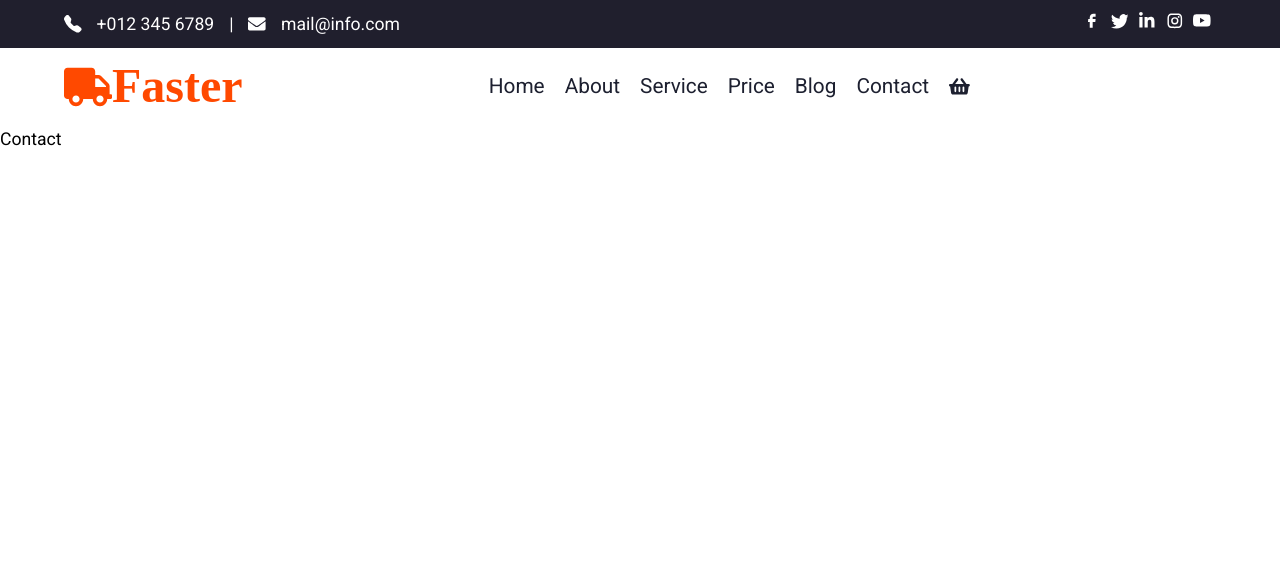
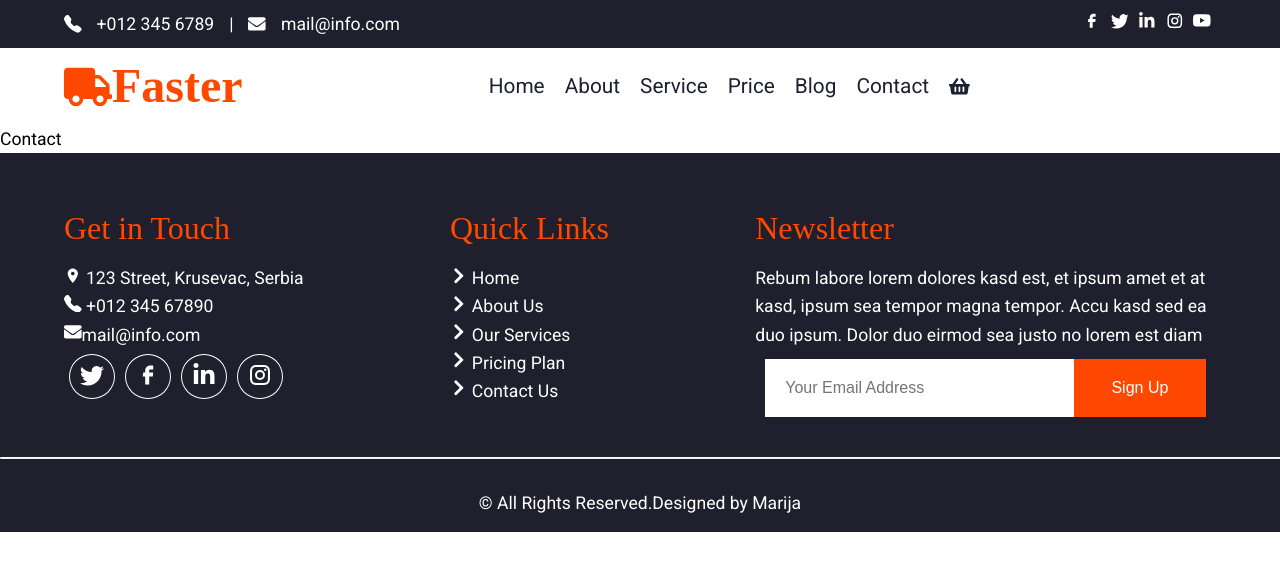
Before and after one commit to marijadragicevic/Truck-trace-web-page, a React (Create React App) app: page /contact in a window 1280 px wide. Shown: the top 570 px of the page. Built offline with nearby package versions, Linux system fonts and the light colour scheme; a web font is replaced by a local one.

Commit message:
5.commit/add footer section and style

```diff
--- a/src/App.css
+++ b/src/App.css
@@ -189,6 +189,76 @@ header article input[type="submit"]:hover{
 
 
 
+/* FOOTER */
+footer{
+  padding: var(--padding);
+  background-color: var(--darkViolet);
+  color: var(--white);
+  padding-bottom: 15px;
+}
+footer .row{
+  display: flex;
+  justify-content: space-between;
+  align-items: flex-start;
+  flex-wrap: wrap;
+  /* border-bottom: 1px solid var(--white); */
+}
+footer hr{
+  border-top:0.3px solid var(--white);
+  margin: 30px auto;
+}
+footer .container p:last-child{
+  text-align: center;
+}
+
+footer .row article:last-child{
+  flex: 0 0 40%;
+}
+footer article form{
+  margin: 10px;
+}
+footer article form input{
+  border: none;
+  outline: none;
+  padding: 20px;
+  font-size: 1rem;
+  width: 70%;
+}
+footer article form input:last-child{
+  width: 30%;
+}
+footer article form input[type="submit"] {
+  background-color: var(--orange);
+  color: var(--white);
+}
+footer article form input[type="submit"]:hover{
+  background-color: var(--darkOrange);
+  cursor: pointer;
+}
+
+footer .row article h3{
+  color: var(--orange);
+  font-weight: 300;
+  font-size: 2rem;
+  margin-bottom: 10px;
+}
+footer .row article span{
+  display: flex;
+  justify-content: flex-start;
+  align-items: center;
+}
+footer .row article span i{
+  font-size: 1.5rem;
+  border: 1px solid var(--white);
+  padding: 5px 10px 0px;
+  border-radius: 50%;
+  margin:5px;
+}
+footer .row article span i:hover{
+  cursor: pointer;
+  background-color: var(--white);
+  color: var(--darkViolet);
+}
 
 
 
@@ -198,6 +268,7 @@ header article input[type="submit"]:hover{
 
 
 /* RESPONSIVE */
+/* ////////////////////////////////////////// */
 @media(max-width:768px){
   nav .upper .container {
     justify-content: center;
@@ -207,7 +278,6 @@ header article input[type="submit"]:hover{
   }
 
   /* navbar */
-
   nav .navbar{
     justify-content: space-between;
   }
@@ -217,6 +287,11 @@ header article input[type="submit"]:hover{
   }
   nav .navbar .dropDown {
     display: block;
+  }
+
+  /* Footer */
+  footer .row article:last-child,  footer .row article{
+    flex: 0 0 100%;
   }
 }
 
--- a/src/App.js
+++ b/src/App.js
@@ -2,6 +2,7 @@ import './App.css';
 import Navbar from './Components/Navbar';
 import { About, Contact, Home, Blog, Price, Service } from "./pages/index";
 import { BrowserRouter as Router, Route, Routes } from "react-router-dom";
+import Footer from './Components/Footer';
 
 function App() {
   return (
@@ -18,6 +19,8 @@ function App() {
           <Route path='/blog' element={<Blog />} />
           <Route path='/contact' element={<Contact />} />
         </Routes>
+
+        <Footer />
       </Router>
     </div>
   );
--- /dev/null
+++ b/src/Components/Footer.js
@@ -0,0 +1,42 @@
+import React from 'react';
+import { FaChevronRight, MdLocationOn, BsTelephoneFill, FaEnvelope, BsTwitter, CgFacebook, FaLinkedinIn, RiInstagramLine } from "./index";
+
+const Footer = () => {
+    return (
+        <footer>
+            <div className='container row'>
+                <article>
+                    <h3>Get in Touch</h3>
+                    <p><MdLocationOn /> 123 Street, Krusevac, Serbia</p>
+                    <p><BsTelephoneFill /> +012 345 67890</p>
+                    <p><FaEnvelope />mail@info.com</p>
+                    <span><i><BsTwitter /></i><i><CgFacebook /></i><i><FaLinkedinIn /></i><i><RiInstagramLine /></i></span>
+                </article>
+                <article>
+                    <h3>Quick Links</h3>
+                    <ul>
+                        <li><FaChevronRight /> Home</li>
+                        <li><FaChevronRight /> About Us</li>
+                        <li><FaChevronRight /> Our Services</li>
+                        <li><FaChevronRight /> Pricing Plan</li>
+                        <li><FaChevronRight /> Contact Us</li>
+                    </ul>
+                </article>
+                <article>
+                    <h3>Newsletter</h3>
+                    <p>Rebum labore lorem dolores kasd est, et ipsum amet et at kasd, ipsum sea tempor magna tempor. Accu kasd sed ea duo ipsum. Dolor duo eirmod sea justo no lorem est diam</p>
+                    <form>
+                        <input type="text" placeholder="Your Email Address" required />
+                        <input type="submit" value="Sign Up" />
+                    </form>
+                </article>
+            </div>
+            <hr />
+            <div className='container'>
+                <p>&copy; All Rights Reserved.Designed by Marija</p>
+            </div>
+        </footer >
+    );
+}
+
+export default Footer;
```
Also changed, not shown: src/Components/Foother.js (deleted, +0 -9 lines).
